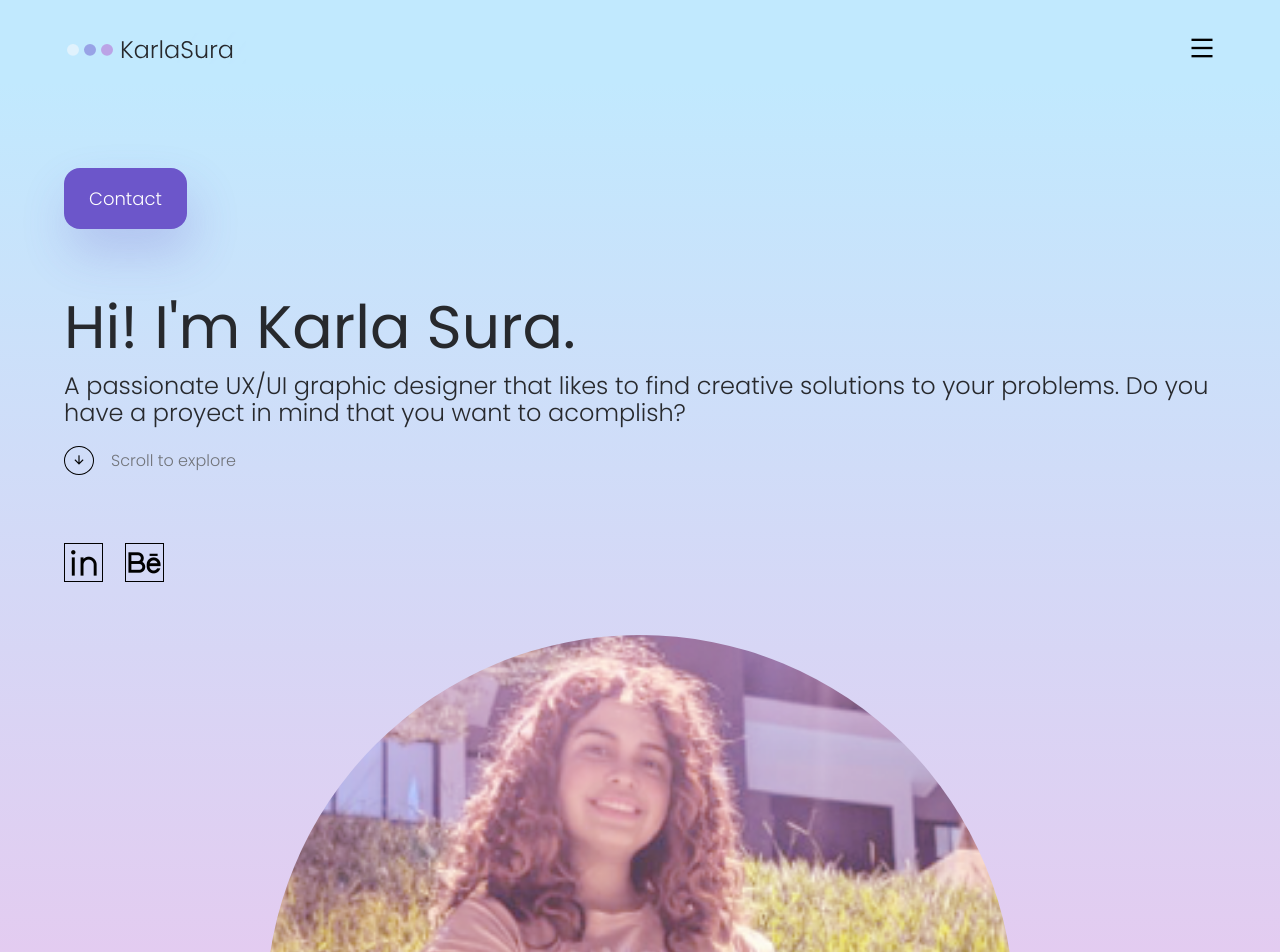
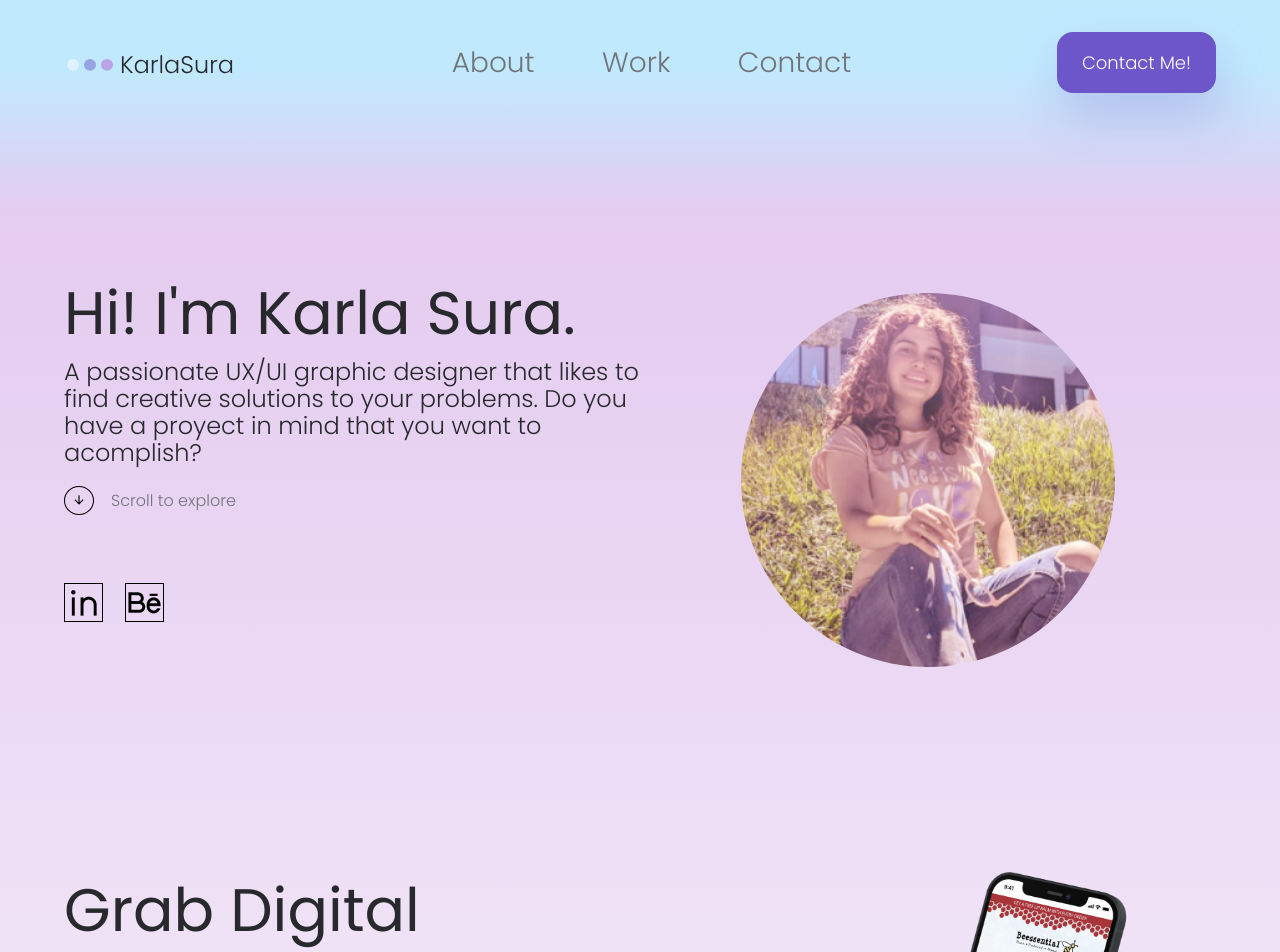
Before and after one commit to javasquezgo/KarlaSura, a website: page index.html in a window 1280 px wide. Shown: the top 952 px of the page. Drawn offline with nearby package versions, Linux system fonts and the light colour scheme.

Commit message:
Se hizo todo

```diff
--- a/index.html
+++ b/index.html
@@ -26,7 +26,7 @@
                     <li class="header__item"><a href="#contact"><span>Contact</span></a></li>
                 </ul>
             </nav>
-            <a class="header__contact" href="#contact"><span>Contact</span></a>
+            <a class="header__contact" href="#contact"><span>Contact Me!</span></a>
         </div>
     </header>
 
@@ -57,7 +57,7 @@
 
                 </div>
 
-                <div class="about__container" data-aos="fade-up">
+                <div class="about__container" data-aos="fade-left" data-aos-duration="3000">
                     <img src="./assets/KarlaSura.png" alt="Owner">
                 </div>
             </div>
@@ -83,7 +83,7 @@
                 </div>
 
                 <div class="work__container">
-                    <img src="./assets/work.png" alt="Pair of cellphones">
+                    <img src="./assets/work.png" data-aos="zoom-in" data-aos-duration="3000" alt="Pair of cellphones">
                 </div>
             </div>
         </section>
@@ -125,7 +125,7 @@
                         placeholder="Write your message here!"></textarea>
 
                     <div>
-                        <input type="text" placeholder="Email address" required style="box-shadow: none">
+                        <input type="email" placeholder="Email address" required style="box-shadow: none">
                         <button type="submit">Send</button></input>
                     </div>
 
--- /dev/null
+++ b/scss/media-queries/_tablet.scss
@@ -0,0 +1,18 @@
+@media (min-width: 641px) and (max-width: 768px) {
+  body {
+    background: linear-gradient(
+      rgba(193, 233, 254, 1) 1%,
+      rgba(228, 203, 240, 1) 10%,
+      rgba(255, 255, 255, 1) 40%
+    );
+  }
+
+  .about__paragraph--text,
+  .work__paragraph--text {
+    width: 500px;
+  }
+
+  .portfolio__title {
+    margin-bottom: 50px;
+  }
+}
--- /dev/null
+++ b/scss/media-queries/pc-screen.scss
@@ -0,0 +1,74 @@
+@media (min-width: 769px) {
+  body {
+    background: linear-gradient(
+      rgba(193, 233, 254, 1) 1%,
+      rgba(228, 203, 240, 1) 3%,
+      rgba(255, 255, 255, 1) 27%
+    );
+  }
+
+  header .container {
+    display: flex;
+    align-items: center;
+    justify-content: space-between;
+  }
+
+  .header__logo i {
+    display: none;
+  }
+
+  .header__nav {
+    height: auto;
+    opacity: 1;
+    margin-top: 0;
+  }
+
+  .header__list {
+    display: flex;
+  }
+
+  .header__item {
+    margin-bottom: 0;
+
+    &:nth-child(2) {
+      margin: 0 67.5px;
+    }
+  }
+
+  .header__item a span:hover {
+    border-top: 1px solid #c7a3e4;
+    border-bottom: 1px solid #c7a3e4;
+  }
+
+  .header__contact {
+    margin-top: 0;
+  }
+
+  section {
+    margin: 150px 0;
+  }
+
+  .about .container {
+    display: flex;
+    align-items: center;
+  }
+
+  .about__paragraph,
+  .about__container {
+    width: 50%;
+  }
+
+  .work .container {
+    display: flex;
+    align-items: center;
+  }
+
+  .work__paragraph,
+  .work__container {
+    width: 50%;
+  }
+
+  .contact {
+    background-position-y: center;
+  }
+}
--- a/scss/style.scss
+++ b/scss/style.scss
@@ -276,3 +276,4 @@ footer h3 {
 }
 
 @import "./media-queries/tablet";
+@import "./media-queries/pc-screen.scss";
```
Also changed, not shown: css/style.css, 1 other file.
